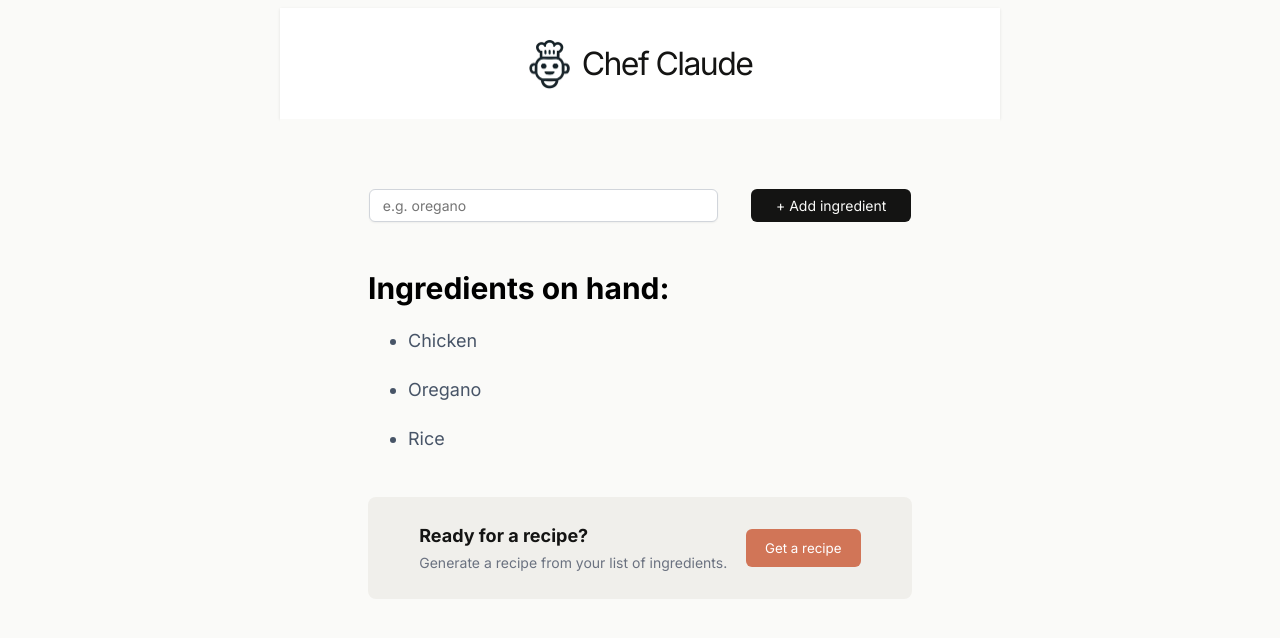
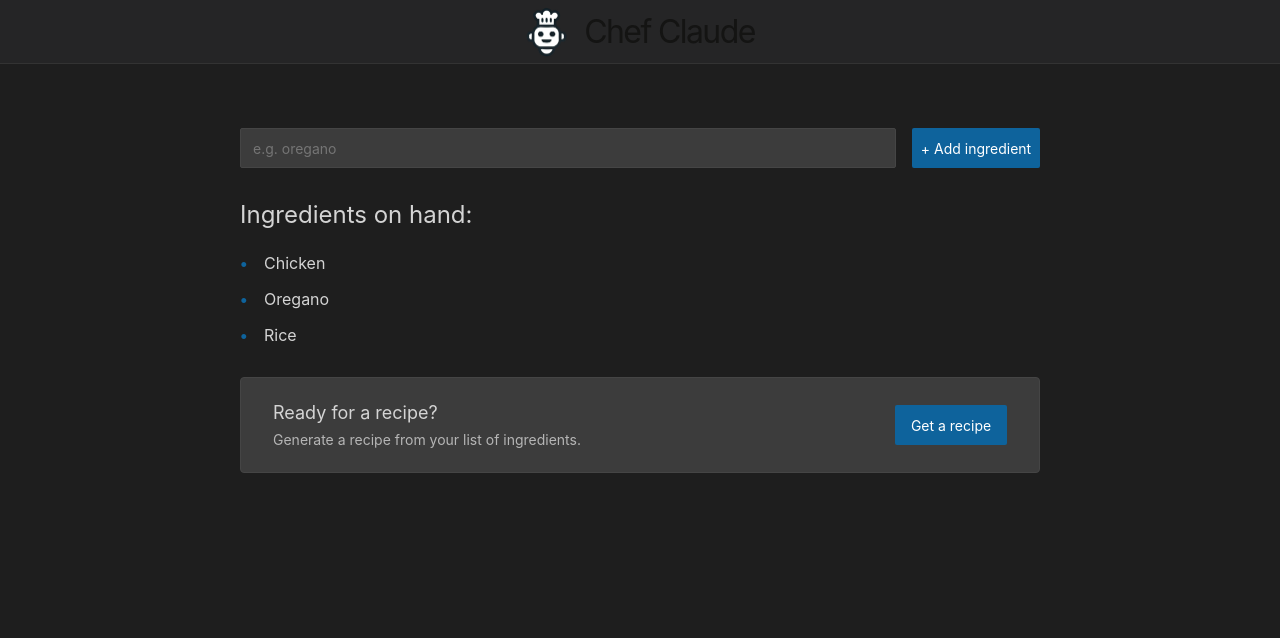
Before and after one commit to xander-kazanski/chef-app, a React (Vite) app: page / in a window 1280 px wide. Shown: the top 638 px of the page. Built offline with nearby package versions, Linux system fonts and the light colour scheme; no server answers; what @huggingface/inference would draw is missing.

Commit message:
refactor: improve styling and functionality of ingredient list and recipe fetching

```diff
--- a/index.css
+++ b/index.css
@@ -2,21 +2,36 @@
   box-sizing: border-box;
 }
 
+:root {
+  --vscode-bg: #1e1e1e;
+  --vscode-fg: #d4d4d4;
+  --vscode-button-bg: #0e639c;
+  --vscode-button-hover: #1177bb;
+  --vscode-input-bg: #3c3c3c;
+  --vscode-input-fg: #cccccc;
+  --vscode-focus-border: #007fd4;
+  --vscode-header-bg: #252526;
+}
+
 body {
-  background-color: #FAFAF8;
+  background-color: var(--vscode-bg);
+  color: var(--vscode-fg);
+  margin: 0;
+  padding: 0;
+  font-family: -apple-system, BlinkMacSystemFont, 'Segoe UI', 'Ubuntu', 'Droid Sans', sans-serif;
 }
 
 header {
-  background-color: #fff;
-  font-family: "Inter", serif;
-  width: 45em;
-  height: 6.9375em;
-  margin: auto;
+  background-color: var(--vscode-header-bg);
+  font-family: inherit;
+  width: 100%;
+  height: 4rem;
+  margin: 0;
   display: flex;
   justify-content: center;
   align-items: center;
-  gap: .6875em;
-  box-shadow: 0 .0625em .1875em rgba(14, 14, 13, 10%);
+  gap: 1rem;
+  border-bottom: 1px solid #333;
 }
 
 header > img {
@@ -32,121 +47,190 @@ header > h1 {
 }
 
 main {
-  background-color: #FAFAF8;
-  font-family: "Inter", serif;
-  width: 45em;
+  background-color: var(--vscode-bg);
+  font-family: inherit;
+  width: 100%;
+  max-width: 1200px;
   min-height: 11.25em;
-  margin: auto;
+  margin: 0 auto;
+  padding: 2rem;
   display: flex;
-  justify-content: center;
+  justify-content: flex-start;
   flex-direction: column;
   align-items: center;
-
 }
 
 .add-ingredient-form {
   display: flex;
   justify-content: center;
-  gap: 2.078125em;
+  gap: 1rem;
   align-items: center;
-  margin-top: 70px;
+  margin-top: 2rem;
+  width: 100%;
+  max-width: 800px;
 }
 
 .add-ingredient-form > input {
-  border-radius: 0.4285em;
-  border: 0.0714em solid #D1D5DB;
-  padding: 0.6428em 0.9285em;
-  box-shadow: 0 0.0714em 0.1428em 0 rgba(0, 0, 0, 0.05);
+  border-radius: 2px;
+  border: 1px solid #454545;
+  padding: 0.5rem 0.75rem;
+  background-color: var(--vscode-input-bg);
+  color: var(--vscode-input-fg);
   flex-grow: 1;
-  min-width: 24.9375em;
-  height: 2.375em;
-  color: #6B7280;
+  height: 2.5rem;
   font-size: 0.875rem;
   font-family: inherit;
 }
 
+.add-ingredient-form > input:focus {
+  outline: 1px solid var(--vscode-focus-border);
+  border-color: var(--vscode-focus-border);
+}
+
 .add-ingredient-form > button {
-  height: 2.375em;
-  min-width: 11.4375em;
-  background-color: #141413;
-  color: #FAFAF8;
-  border-radius: 0.4285em;
+  height: 2.5rem;
+  min-width: 8rem;
+  background-color: var(--vscode-button-bg);
+  color: white;
+  border-radius: 2px;
   font-family: inherit;
   font-size: 0.875rem;
   border: none;
+  cursor: pointer;
+  transition: background-color 0.2s;
+}
+
+.add-ingredient-form > button:hover {
+  background-color: var(--vscode-button-hover);
 }
 
 section {
-  min-width: 34em;
-  margin-top: 48px;
+  width: 100%;
+  max-width: 800px;
+  margin-top: 2rem;
 }
 
 section h2 {
-  font-size: 30px;
-  margin: 0 0 24px 0;
+  font-size: 1.5rem;
+  margin: 0 0 1.5rem 0;
+  color: var(--vscode-fg);
+  font-weight: 400;
 }
+
 section ul {
-  font-size: 18px;
-  color: #475467;
-  margin: 0 0 48px 0;
+  font-size: 1rem;
+  color: var(--vscode-fg);
+  margin: 0 0 2rem 0;
+  padding-left: 1.5rem;
+  list-style-type: none;
 }
 
 section ul li {
-  margin-bottom: 28px;
-  font-size: 18px;
+  margin-bottom: 1rem;
+  font-size: 1rem;
+  position: relative;
+}
+
+section ul li::before {
+  content: "•";
+  color: var(--vscode-button-bg);
+  position: absolute;
+  left: -1.5rem;
+  font-weight: bold;
 }
 
 .get-recipe-container {
-  background-color: #F0EFEB;
-  font-family: 'Inter', serif;
-  padding: 28px 42px 28px 42px;
-  border-radius: 8px;
+  background-color: var(--vscode-input-bg);
+  font-family: inherit;
+  padding: 1.5rem 2rem;
+  border-radius: 4px;
+  border: 1px solid #454545;
   display: flex;
-  justify-content: space-around;
+  justify-content: space-between;
   align-items: center;
+  margin-top: 1rem;
 }
 
 .get-recipe-container h3 {
-  margin: 0 0 8px 0;
-  color: #141413;
-  font-size: 18px;
+  margin: 0 0 0.5rem 0;
+  color: var(--vscode-fg);
+  font-size: 1.125rem;
+  font-weight: 400;
 }
 
 .get-recipe-container p {
   margin: 0;
-  color: #6B7280;
-  font-size: 14px;
+  color: var(--vscode-fg);
+  opacity: 0.8;
+  font-size: 0.875rem;
 }
 
 .get-recipe-container button {
   border: none;
-  background-color: #D17557;
-  min-width: 115px;
-  min-height: 38px;
-  border-radius: 6px;
-  color: #fff;
-  font-family: 'Inter', serif;
+  background-color: var(--vscode-button-bg);
+  min-width: 7rem;
+  height: 2.5rem;
+  border-radius: 2px;
+  color: white;
+  font-family: inherit;
+  font-size: 0.875rem;
   cursor: pointer;
+  transition: background-color 0.2s;
+}
+
+.get-recipe-container button:hover {
+  background-color: var(--vscode-button-hover);
 }
 
 .recipe {
-  width: 544px;
+  width: 100%;
+  max-width: 800px;
+  background-color: var(--vscode-input-bg);
+  border-radius: 4px;
+  padding: 2rem;
+  margin-top: 2rem;
+  border: 1px solid #454545;
 }
 
 .recipe h2 {
-  color: #141413;
+  color: var(--vscode-fg);
+  font-size: 1.5rem;
+  margin-top: 0;
 }
 
 .suggested-recipe-container {
-  color: #475467;
-  line-height: 28px;
+  color: var(--vscode-fg);
+  line-height: 1.6;
 }
 
-ol {
-  margin: 0
+.suggested-recipe-container h3 {
+  color: var(--vscode-fg);
+  font-size: 1.25rem;
+  margin: 1.5rem 0 1rem;
+}
+
+.suggested-recipe-container ul,
+.suggested-recipe-container ol {
+  margin: 1rem 0;
+  padding-left: 1.5rem;
+}
+
+.suggested-recipe-container li {
+  margin-bottom: 0.5rem;
 }
 
 article {
+  font-size: 1rem;
+}
 
-  font-size: 18px;
+.error-message {
+  color: #f48771;
+  font-size: 0.875rem;
+  margin: 0.5rem 0;
+  text-align: center;
 }
+
+button:disabled {
+  opacity: 0.6;
+  cursor: not-allowed;
+}
--- a/src/components/IngredientsList.jsx
+++ b/src/components/IngredientsList.jsx
@@ -1,15 +1,20 @@
 import React from 'react';
 
-function IngredientsList({ ingredientsListItems, ingredients, handelGetRecipeClick, recipeShown}) {
+function IngredientsList({ ingredientsListItems, ingredients, handleGetRecipeClick, recipeShown, isLoading }) {
   return (<section>
     <h2>Ingredients on hand:</h2>
-    <ul className="ingredients-list" ari-live="polite">{ingredientsListItems}</ul>
+    <ul className="ingredients-list" aria-live="polite">{ingredientsListItems}</ul>
     {ingredients.length > 2 && <div className="get-recipe-container">
       <div>
         <h3>Ready for a recipe?</h3>
         <p>Generate a recipe from your list of ingredients.</p>
       </div>
-      <button onClick={handelGetRecipeClick}>Get a recipe</button>
+      <button
+        onClick={handleGetRecipeClick}
+        disabled={isLoading}
+      >
+        {isLoading ? 'Getting recipe...' : 'Get a recipe'}
+      </button>
     </div>}
   </section>)
 }
--- a/src/components/Main.jsx
+++ b/src/components/Main.jsx
@@ -9,27 +9,47 @@ function Main( ) {
   const [ingredients, setIngredients] = useState(["Chicken", "Oregano", "Rice"]);
   const [recipeShown, setRecipeShown] = useState(false);
   const [recipe, setRecipe] = useState(null);
+  const [isLoading, setIsLoading] = useState(false);
+  const [error, setError] = useState(null);
 
   function handleSubmit(formData) {
-    if (!formData.get('ingredient')) return
-    setIngredients(prevIngredients => [...prevIngredients, formData.get("ingredient")])
+    const ingredient = formData.get('ingredient')?.trim();
+    if (!ingredient) return;
+    if (ingredients.includes(ingredient)) {
+      setError('This ingredient is already in the list');
+      return;
+    }
+    setError(null);
+    setIngredients(prevIngredients => [...prevIngredients, ingredient]);
   }
 
   const ingredientsListItems = ingredients.map(ingredient => <li key={ingredient}>{ingredient}</li>)
 
-  async function handelGetRecipeClick() {
+  async function handleGetRecipeClick() {
+    try {
+      setIsLoading(true);
+      setError(null);
       const recipeResponse = await fetch("https://chipper-mermaid-ed5ef6.netlify.app/.netlify/functions/AI", {
         headers: {
           'Content-Type': 'application/json'
         },
         method: "POST",
         body: JSON.stringify({ingredients})
-    })
+      });
+
+      if (!recipeResponse.ok) {
+        throw new Error('Failed to fetch recipe');
+      }
+
       const response = await recipeResponse.json();
-    setRecipe(
-      response.message
-    )
-    setRecipeShown(!recipeShown)
+      setRecipe(response.message);
+      setRecipeShown(true);
+    } catch (err) {
+      setError('Failed to get recipe. Please try again.');
+      console.error(err);
+    } finally {
+      setIsLoading(false);
+    }
   }
 
   return (
@@ -41,15 +61,17 @@ function Main( ) {
           type="text"
           name="ingredient"
         />
-        <button>+ Add ingredient</button>
+        <button disabled={isLoading}>+ Add ingredient</button>
       </form>
+      {error && <p className="error-message">{error}</p>}
       {ingredients.length > 0 && <IngredientsList
         ingredientsListItems={ingredientsListItems}
         ingredients={ingredients}
-        handelGetRecipeClick={handelGetRecipeClick}
+        handleGetRecipeClick={handleGetRecipeClick}
         recipeShown={recipeShown}
+        isLoading={isLoading}
       />}
-      {recipeShown === true && <ClaudeRecipe recipe={recipe} />}
+      {recipeShown && <ClaudeRecipe recipe={recipe} />}
     </main>
   )
 }
```
Lines whose indentation alone changed are shown as unchanged.
